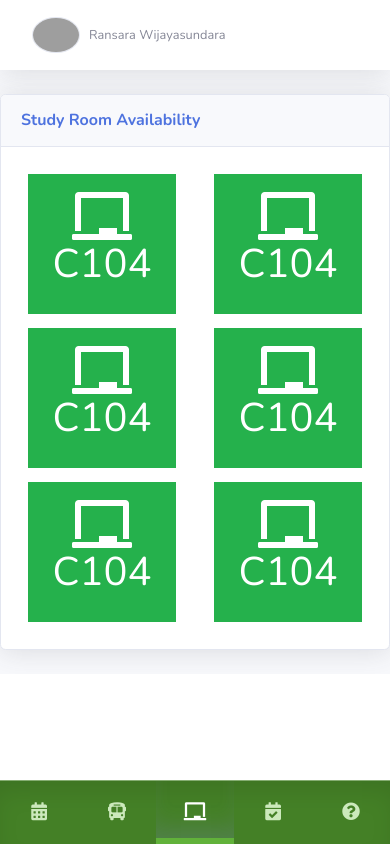
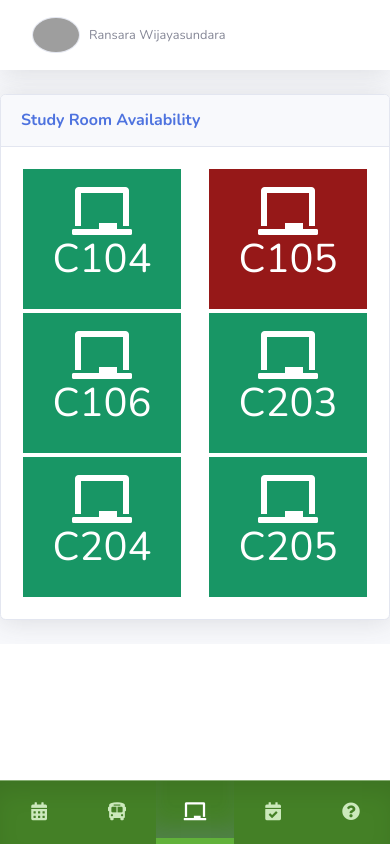
Before and after one commit to ransarajey/NSBMUniManagement, a PHP site: page /app/studyrooms.php in a window 390 px wide. Run offline with PHP 8.4, Linux system fonts and the light colour scheme; a user stored in the database is signed in; data comes from the database, SQL or seed files in the repository; some libraries are stand-ins or nearby versions; grey boxes are pictures that could not be loaded.

Commit message:
completed mobile

```diff
--- a/app/assets/php/functions.php
+++ b/app/assets/php/functions.php
@@ -40,6 +40,15 @@ class login_registration_class{
     unset($_SESSION['userDP']);
 
 		session_destroy();
+  }
+
+  public function sendComplaint($complaint){
+		global $conn;
+
+		$in_sql = "INSERT INTO complaints (complaintText) VALUES ('$complaint') ";
+		$conn->query($in_sql);
+		return true;
+
 	}
 };
 ?>
--- a/app/complaints.php
+++ b/app/complaints.php
@@ -57,9 +57,9 @@
                     <h6 class="text-primary m-0 font-weight-bold">Complaints &amp; Suggestions</h6>
                 </div>
                 <div class="card-body">
-                    <form method="post">
-                        <div class="form-group"><textarea class="form-control" name="message" placeholder="Type your complaint or suggestion..." rows="14"></textarea></div>
-                        <div class="form-group"><button class="btn btn-primary" type="submit" style="background-color: rgb(57,181,74);">SEND</button></div>
+                    <form method="post" action="assets/php/sendComplaint.php">
+                        <div class="form-group"><textarea class="form-control" name="complaint" placeholder="Type your complaint or suggestion..." rows="14"></textarea></div>
+                        <div class="form-group"><button class="btn btn-primary" name="submit" type="submit" style="background-color: rgb(57,181,74);">SEND</button></div>
                     </form>
                 </div>
             </div>
--- a/app/studyrooms.php
+++ b/app/studyrooms.php
@@ -56,39 +56,85 @@
                     <h6 class="text-primary m-0 font-weight-bold">Study Room Availability</h6>
                 </div>
                 <div class="card-body">
+
+                <?php
+                                    global $conn;
+                                    $query2 = $conn->query("select * from studyrooms");
+
+                                    $C104 = 0;
+                                    $C105 = 0;
+                                    $C106 = 0;
+                                    $C203 = 0;
+                                    $C204 = 0;
+                                    $C205 = 0;
+                                    while($rows2 = $query2->fetch_assoc())
+                                            {   if ($rows2['studyRoomName']=="C104" && $rows2['studyRoomAvailability']=='1')
+                                                $C104 = 1;
+                                             elseif ($rows2['studyRoomName']=="C105" && $rows2['studyRoomAvailability']=='1')
+                                                $C105 = 1;
+                                             elseif ($rows2['studyRoomName']=="C106" && $rows2['studyRoomAvailability']=='1')
+                                                $C106 = 1;
+                                             elseif ($rows2['studyRoomName']=="C203" && $rows2['studyRoomAvailability']=='1')
+                                                $C203 = 1;
+                                             elseif ($rows2['studyRoomName']=="C204" && $rows2['studyRoomAvailability']=='1')
+                                                $C204 = 1;
+                                            elseif ($rows2['studyRoomName']=="C205" && $rows2['studyRoomAvailability']=='1')
+                                                $C205 = 1;}
+
+                                                ?>
+
+
+
+
                     <div class="row">
-                        <div class="col" style="margin: 7px;">
-                            <div style="background-color: #25b14c;padding: 18px;"><i class="fas fa-chalkboard d-flex justify-content-center align-items-center" style="font-size: 48px;color: rgb(255,255,255);"></i>
+                        <div class="col" style="margin: 2px;">
+                        <?php   if($C104==1): ?>   <div style="background-color: #189665;padding: 18px;"><i class="fas fa-chalkboard d-flex justify-content-center align-items-center" style="font-size: 48px;color: rgb(255,255,255);"></i>
+                        <?php else: ?>             <div style="background-color: #961818;padding: 18px;"><i class="fas fa-chalkboard d-flex justify-content-center align-items-center" style="font-size: 48px;color: rgb(255,255,255);"></i>
+                        <?php endif; ?>
                                 <h1 class="d-flex justify-content-center" style="color: rgb(255,255,255);">C104</h1>
                             </div>
                         </div>
-                        <div class="col" style="margin: 7px;">
-                            <div style="background-color: #25b14c;padding: 18px;"><i class="fas fa-chalkboard d-flex justify-content-center align-items-center" style="font-size: 48px;color: rgb(255,255,255);"></i>
-                                <h1 class="d-flex justify-content-center" style="color: rgb(255,255,255);">C104</h1>
+                        <div class="col" style="margin: 2px;">
+                        <?php   if($C105==1): ?>   <div style="background-color: #189665;padding: 18px;"><i class="fas fa-chalkboard d-flex justify-content-center align-items-center" style="font-size: 48px;color: rgb(255,255,255);"></i>
+                        <?php else: ?>             <div style="background-color: #961818;padding: 18px;"><i class="fas fa-chalkboard d-flex justify-content-center align-items-center" style="font-size: 48px;color: rgb(255,255,255);"></i>
+                        <?php endif; ?>
+                                <h1 class="d-flex justify-content-center" style="color: rgb(255,255,255);">C105</h1>
                             </div>
                         </div>
                     </div>
                     <div class="row">
-                        <div class="col" style="margin: 7px;">
-                            <div style="background-color: #25b14c;padding: 18px;"><i class="fas fa-chalkboard d-flex justify-content-center align-items-center" style="font-size: 48px;color: rgb(255,255,255);"></i>
-                                <h1 class="d-flex justify-content-center" style="color: rgb(255,255,255);">C104</h1>
+                        <div class="col" style="margin: 2px;">
+                        <?php   if($C106==1): ?>   <div style="background-color: #189665;padding: 18px;"><i class="fas fa-chalkboard d-flex justify-content-center align-items-center" style="font-size: 48px;color: rgb(255,255,255);"></i>
+                        <?php else: ?>             <div style="background-color: #961818;padding: 18px;"><i class="fas fa-chalkboard d-flex justify-content-center align-items-center" style="font-size: 48px;color: rgb(255,255,255);"></i>
+                        <?php endif; ?>
+
+                                <h1 class="d-flex justify-content-center" style="color: rgb(255,255,255);">C106</h1>
                             </div>
                         </div>
-                        <div class="col" style="margin: 7px;">
-                            <div style="background-color: #25b14c;padding: 18px;"><i class="fas fa-chalkboard d-flex justify-content-center align-items-center" style="font-size: 48px;color: rgb(255,255,255);"></i>
-                                <h1 class="d-flex justify-content-center" style="color: rgb(255,255,255);">C104</h1>
+                        <div class="col" style="margin: 2px;">
+                        <?php   if($C203==1): ?>   <div style="background-color: #189665;padding: 18px;"><i class="fas fa-chalkboard d-flex justify-content-center align-items-center" style="font-size: 48px;color: rgb(255,255,255);"></i>
+                        <?php else: ?>             <div style="background-color: #961818;padding: 18px;"><i class="fas fa-chalkboard d-flex justify-content-center align-items-center" style="font-size: 48px;color: rgb(255,255,255);"></i>
+                        <?php endif; ?>
+
+                                <h1 class="d-flex justify-content-center" style="color: rgb(255,255,255);">C203</h1>
                             </div>
                         </div>
                     </div>
                     <div class="row">
-                        <div class="col" style="margin: 7px;">
-                            <div style="background-color: #25b14c;padding: 18px;"><i class="fas fa-chalkboard d-flex justify-content-center align-items-center" style="font-size: 48px;color: rgb(255,255,255);"></i>
-                                <h1 class="d-flex justify-content-center" style="color: rgb(255,255,255);">C104</h1>
+                        <div class="col" style="margin: 2px;">
+                        <?php   if($C204==1): ?>   <div style="background-color: #189665;padding: 18px;"><i class="fas fa-chalkboard d-flex justify-content-center align-items-center" style="font-size: 48px;color: rgb(255,255,255);"></i>
+                        <?php else: ?>             <div style="background-color: #961818;padding: 18px;"><i class="fas fa-chalkboard d-flex justify-content-center align-items-center" style="font-size: 48px;color: rgb(255,255,255);"></i>
+                        <?php endif; ?>
+
+                                <h1 class="d-flex justify-content-center" style="color: rgb(255,255,255);">C204</h1>
                             </div>
                         </div>
-                        <div class="col" style="margin: 7px;">
-                            <div style="background-color: #25b14c;padding: 18px;"><i class="fas fa-chalkboard d-flex justify-content-center align-items-center" style="font-size: 48px;color: rgb(255,255,255);"></i>
-                                <h1 class="d-flex justify-content-center" style="color: rgb(255,255,255);">C104</h1>
+                        <div class="col" style="margin: 2px;">
+                        <?php   if($C205==1): ?>   <div style="background-color: #189665;padding: 18px;"><i class="fas fa-chalkboard d-flex justify-content-center align-items-center" style="font-size: 48px;color: rgb(255,255,255);"></i>
+                        <?php else: ?>             <div style="background-color: #961818;padding: 18px;"><i class="fas fa-chalkboard d-flex justify-content-center align-items-center" style="font-size: 48px;color: rgb(255,255,255);"></i>
+                        <?php endif; ?>
+
+                                <h1 class="d-flex justify-content-center" style="color: rgb(255,255,255);">C205</h1>
                             </div>
                         </div>
                     </div>
```
Also changed, not shown: app/assets/php/sendComplaint.php (added, +22 -0 lines), app/events.php (+32 -18 lines), assets/images/download.png (added).
